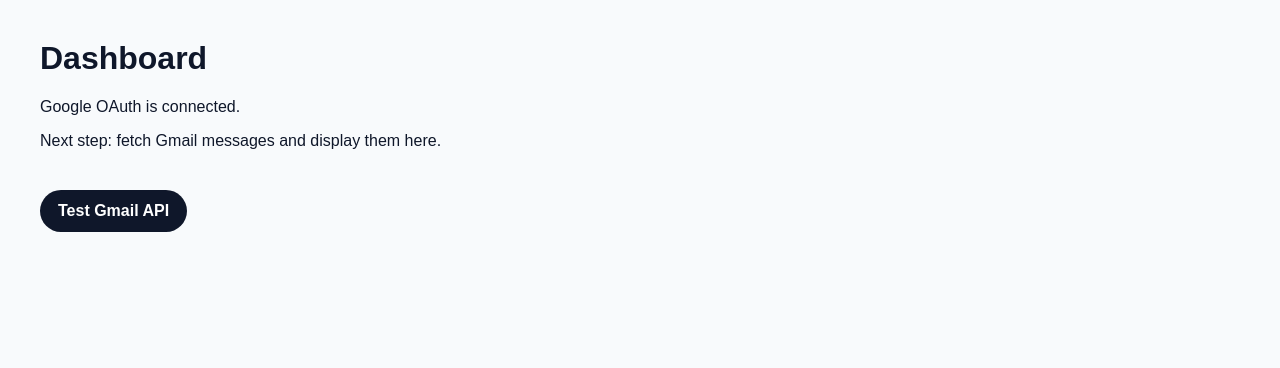
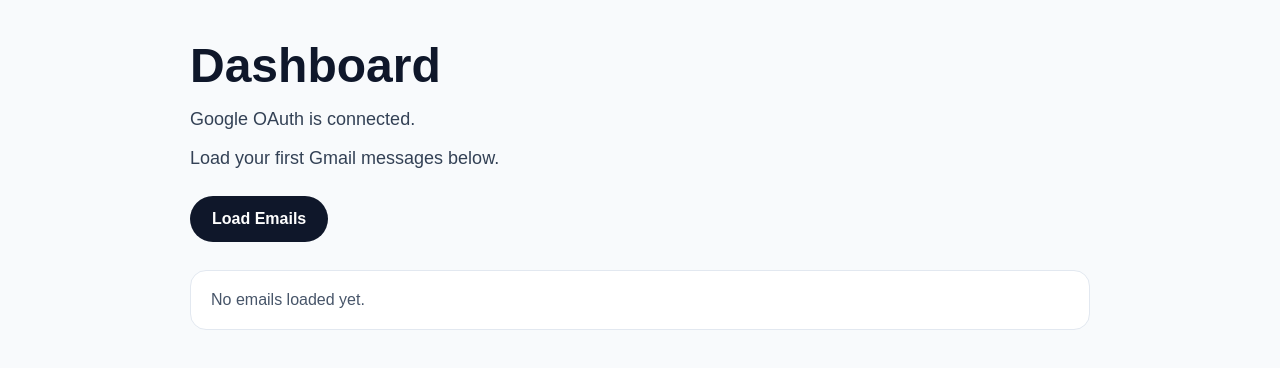
Before and after one commit to BACOUL/getmaildone, a Next.js app: page /dashboard in a window 1280 px wide. Shown: the top 368 px of the page. Built offline with nearby package versions, Linux system fonts and the light colour scheme.

Commit message:
Update page.tsx

```diff
--- a/app/dashboard/page.tsx
+++ b/app/dashboard/page.tsx
@@ -1,4 +1,42 @@
+"use client";
+
+import { useState } from "react";
+
+type GmailMessage = {
+  id: string;
+  threadId: string;
+};
+
 export default function DashboardPage() {
+  const [emails, setEmails] = useState<GmailMessage[]>([]);
+  const [loading, setLoading] = useState(false);
+  const [error, setError] = useState<string>("");
+
+  const loadEmails = async () => {
+    try {
+      setLoading(true);
+      setError("");
+
+      const res = await fetch("/api/emails", {
+        method: "GET",
+        cache: "no-store",
+      });
+
+      const data = await res.json();
+
+      if (!res.ok) {
+        throw new Error(data?.error || "Failed to load emails");
+      }
+
+      setEmails(data?.messages || []);
+    } catch (err: any) {
+      setError(err?.message || "Failed to load emails");
+      setEmails([]);
+    } finally {
+      setLoading(false);
+    }
+  };
+
   return (
     <main
       style={{
@@ -9,25 +47,151 @@ export default function DashboardPage() {
         fontFamily: "Arial, Helvetica, sans-serif",
       }}
     >
-      <h1 style={{ marginTop: 0, fontSize: "32px" }}>Dashboard</h1>
-      <p>Google OAuth is connected.</p>
-      <p>Next step: fetch Gmail messages and display them here.</p>
+      <div
+        style={{
+          maxWidth: "900px",
+          margin: "0 auto",
+        }}
+      >
+        <h1
+          style={{
+            marginTop: 0,
+            marginBottom: "12px",
+            fontSize: "48px",
+            lineHeight: 1.1,
+            fontWeight: 800,
+          }}
+        >
+          Dashboard
+        </h1>
 
-      <a
-        href="/api/emails"
+        <p
+          style={{
+            margin: 0,
+            fontSize: "18px",
+            lineHeight: 1.6,
+            color: "#334155",
+          }}
+        >
+          Google OAuth is connected.
+        </p>
+
+        <p
+          style={{
+            marginTop: "10px",
+            marginBottom: 0,
+            fontSize: "18px",
+            lineHeight: 1.6,
+            color: "#334155",
+          }}
+        >
+          Load your first Gmail messages below.
+        </p>
+
+        <button
+          onClick={loadEmails}
+          disabled={loading}
           style={{
             display: "inline-block",
             marginTop: "24px",
-          padding: "12px 18px",
+            padding: "14px 22px",
             borderRadius: "999px",
             background: "#0f172a",
             color: "#ffffff",
-          textDecoration: "none",
+            border: "none",
+            fontWeight: 700,
+            fontSize: "16px",
+            cursor: loading ? "default" : "pointer",
+            opacity: loading ? 0.7 : 1,
+          }}
+        >
+          {loading ? "Loading..." : "Load Emails"}
+        </button>
+
+        {error ? (
+          <div
+            style={{
+              marginTop: "20px",
+              padding: "14px 16px",
+              borderRadius: "12px",
+              background: "#fee2e2",
+              color: "#991b1b",
+              border: "1px solid #fecaca",
+            }}
+          >
+            {error}
+          </div>
+        ) : null}
+
+        <div
+          style={{
+            marginTop: "28px",
+            display: "grid",
+            gap: "14px",
+          }}
+        >
+          {!loading && emails.length === 0 && !error ? (
+            <div
+              style={{
+                padding: "20px",
+                borderRadius: "16px",
+                background: "#ffffff",
+                border: "1px solid #e2e8f0",
+                color: "#475569",
+              }}
+            >
+              No emails loaded yet.
+            </div>
+          ) : null}
+
+          {emails.map((email) => (
+            <article
+              key={email.id}
+              style={{
+                background: "#ffffff",
+                border: "1px solid #e2e8f0",
+                borderRadius: "16px",
+                padding: "18px",
+                boxShadow: "0 8px 24px rgba(15, 23, 42, 0.05)",
+              }}
+            >
+              <p
+                style={{
+                  margin: 0,
+                  fontSize: "14px",
+                  color: "#64748b",
+                  textTransform: "uppercase",
+                  letterSpacing: "0.04em",
                   fontWeight: 700,
                 }}
               >
-        Test Gmail API
-      </a>
+                Message
+              </p>
+
+              <p
+                style={{
+                  marginTop: "10px",
+                  marginBottom: "8px",
+                  fontSize: "15px",
+                  lineHeight: 1.6,
+                }}
+              >
+                <strong>ID:</strong> {email.id}
+              </p>
+
+              <p
+                style={{
+                  margin: 0,
+                  fontSize: "15px",
+                  lineHeight: 1.6,
+                }}
+              >
+                <strong>Thread ID:</strong> {email.threadId}
+              </p>
+            </article>
+          ))}
+        </div>
+      </div>
     </main>
   );
 }
```
Lines whose indentation alone changed are shown as unchanged.
